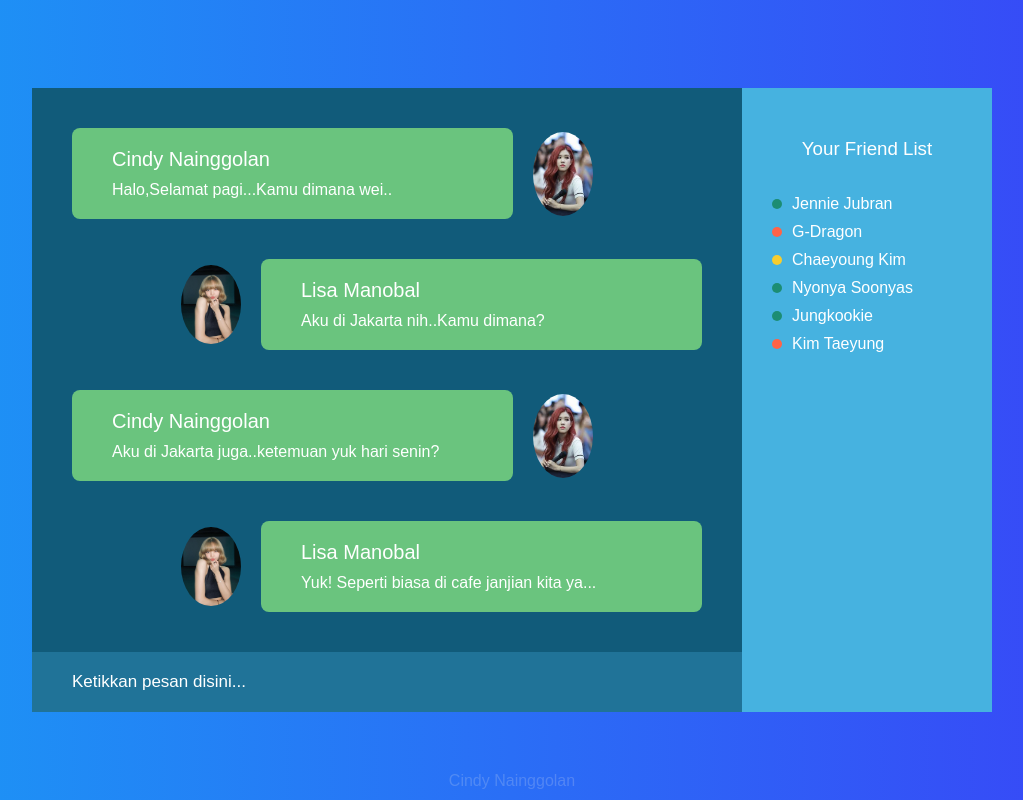
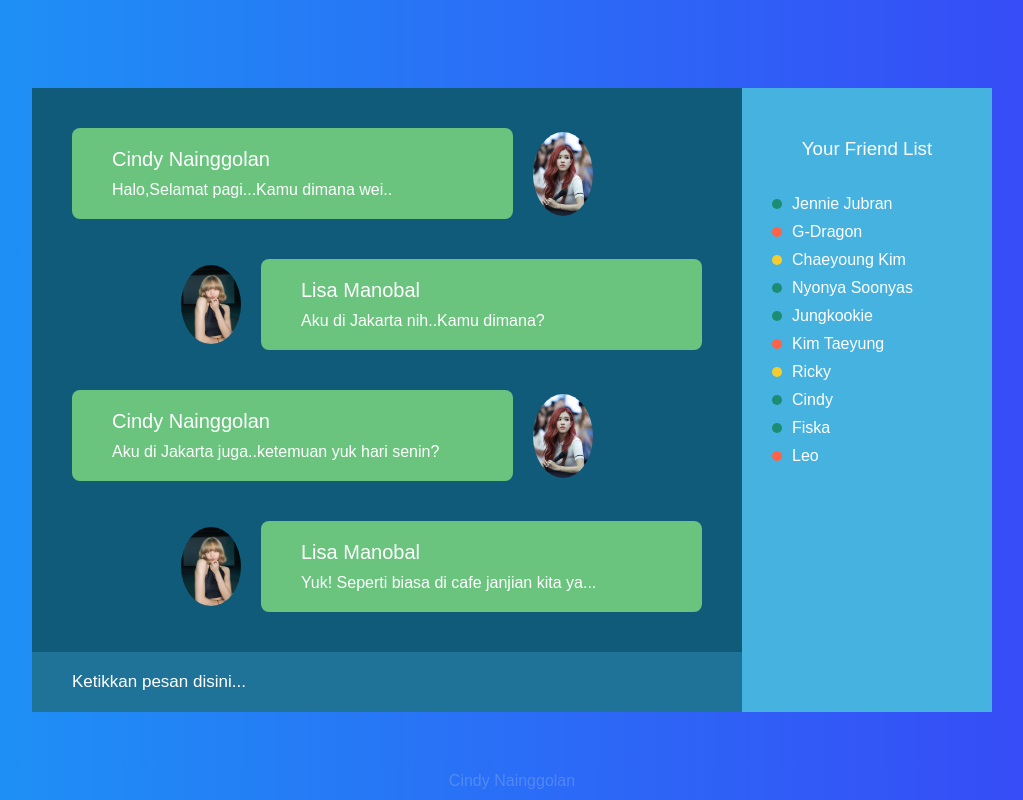
Before and after one commit to rosieposiecngl/simpleUIChatbox, a website built with Parcel: page index.html in a window 1280 px wide. Shown: the whole page, without its empty margins (128-1151 px from the left). Built offline with nearby package versions, Linux system fonts and the light colour scheme.

Commit message:
update menambahkan friend list di index.html

```diff
--- a/index.html
+++ b/index.html
@@ -51,6 +51,10 @@
             <li class="online">Nyonya Soonyas</li>
             <li class="online">Jungkookie</li>
             <li class="offline">Kim Taeyung</li>
+            <li class="busy">Ricky</li>
+            <li class="online">Cindy</li>
+            <li class="online">Fiska</li>
+            <li class="offline">Leo</li>
           </ul>
         </div>
       </div>
```
